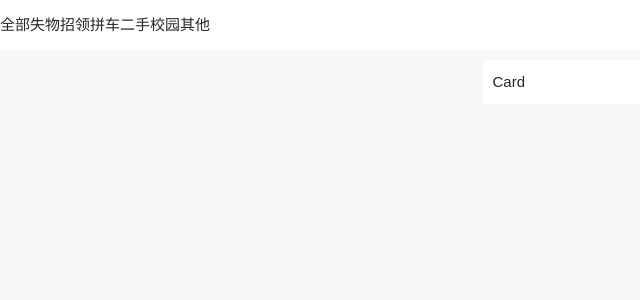
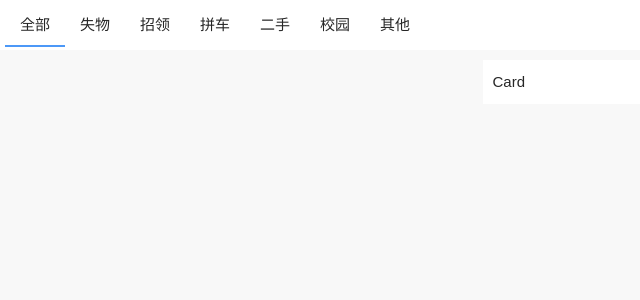
Before and after one commit to SHST-SDUST/SHST-News, a React (Create React App) app: page /#/ in a window 1280 px wide. Shown: the top 300 px of the page, without its empty margins (0-640 px from the left). Built offline with nearby package versions, Linux system fonts and the light colour scheme.

Commit message:
完成tab栏

```diff
--- a/src/App.css
+++ b/src/App.css
@@ -25,3 +25,27 @@
     z-index: -10000;
     opacity: 0;
 }
+
+.position-relative{
+    position: relative;
+}
+
+::-webkit-scrollbar {
+    width: 4px;
+}
+
+::-webkit-scrollbar{
+    height:4px;
+    width:4px;
+}
+::-webkit-scrollbar-thumb{
+    background: transparent;
+    border-radius: 4px;
+}
+::-webkit-scrollbar-thumb:hover{
+    background: rgba(136, 136, 136, 0.4);
+}
+
+::-webkit-scrollbar-track:hover{
+    background: rgba(136, 136, 136, 0.1);
+}
--- a/src/App.tsx
+++ b/src/App.tsx
@@ -8,7 +8,7 @@ import { Row, Col } from "antd";
 
 const App: FC = () => (
     <Row justify="center">
-        <Col xs={24} sm={14} md={10} lg={8} xl={6}>
+        <Col xs={24} sm={14} md={10} lg={8} xl={6} className="position-relative">
             <HashRouter>
                 <Routes>
                     <Route path="/*" element={<NewsRouter />}></Route>
--- a/src/views/news/news/index.module.scss
+++ b/src/views/news/news/index.module.scss
@@ -1,3 +1,5 @@
+@import "src/vector/styles/asse.scss";
+
 $container-height: 50px;
 
 .tab-container{
@@ -6,8 +8,22 @@ $container-height: 50px;
     left: 0;
     right: 0;
     height: $container-height;
+    overflow-x: auto;
 }
 
 .container-gap{
     height: $container-height;
 }
+
+.tab-item{
+    padding: 8px 15px;
+    white-space: nowrap;
+}
+
+.tab-item-line{
+    height: 2px;
+}
+
+.tab-item-active{
+    background-color: $a-blue;
+}
--- a/src/views/news/news/index.tsx
+++ b/src/views/news/news/index.tsx
@@ -1,19 +1,43 @@
+import { useState } from "react";
 import Card from "src/components/card";
 import { typeList } from "../common/type-group";
 import styles from "./index.module.scss";
 
-const tabs = [{ name: "全部", index: 0 }, ...typeList];
-const subTabs = { 4: [{ name: "全部", index: 0 }, ...typeList] };
+const TABS = [{ name: "全部", index: 0 }, ...typeList];
+const SUB_TABS = { 4: [{ name: "全部", index: 0 }, ...typeList] };
 
 const NewsIndex: React.FC = () => {
+    const [activeTabIndex, setActiveTabIndex] = useState(0);
+
+    const switchTab = (index: number): void => {
+        setActiveTabIndex(index);
+    };
+
     return (
         <>
             <div className={"a-y-center a-background-white " + styles["tab-container"]}>
-                <div className="a-y-center">
-                    {tabs.map(item => {
+                <div className="a-y-center a-pl-5 a-pr-5">
+                    {TABS.map(item => {
                         return (
-                            <div key={item.index}>
-                                <div>{item.name}</div>
+                            <div
+                                key={item.index}
+                                onClick={() =>
+                                    activeTabIndex !== item.index && switchTab(item.index)
+                                }
+                            >
+                                <div className={styles["tab-item-line"]}></div>
+                                <div className={styles["tab-item"]}>
+                                    <div className="">{item.name}</div>
+                                </div>
+                                <div
+                                    className={
+                                        styles["tab-item-line"] +
+                                        " " +
+                                        (activeTabIndex === item.index
+                                            ? styles["tab-item-active"]
+                                            : "")
+                                    }
+                                ></div>
                             </div>
                         );
                     })}
```
